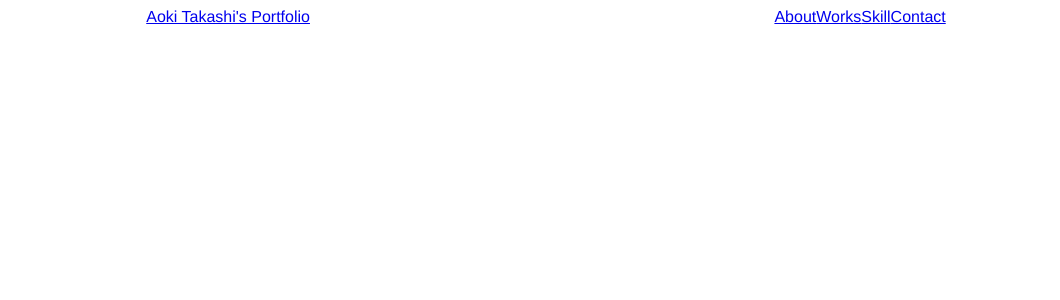
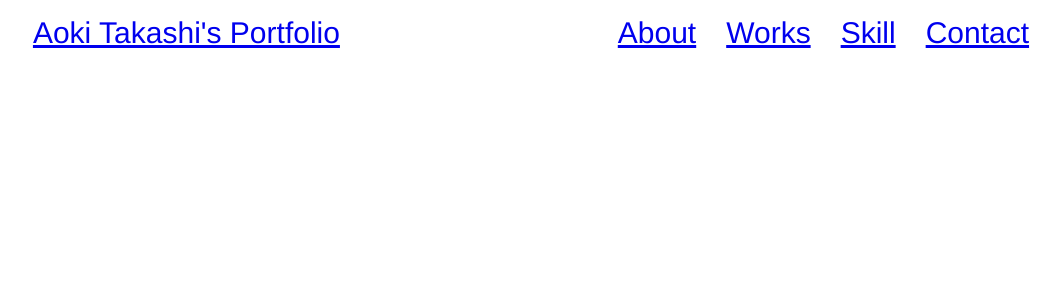
Before and after one commit to TakashiAoki5816/Portfolio, a Vue app in the folder vue-project/: page / in a window 1280 px wide. Shown: the top 300 px of the page, without its empty margins (94-1154 px from the left). Built offline with nearby package versions, Linux system fonts and the light colour scheme.

Commit message:
added class right-header

```diff
--- a/vue-project/src/components/Header.vue
+++ b/vue-project/src/components/Header.vue
@@ -4,12 +4,20 @@
       <div class= "left-header">
         <router-link to="/Home">Aoki Takashi's Portfolio</router-link>
       </div>
-      <div class= "right-header">
-        <router-link to="/About">About</router-link>
-        <router-link to="/Works">Works</router-link>
-        <router-link to="/Skill">Skill</router-link>
-        <router-link to="/Contact">Contact</router-link>
-      </div>
+      <ul class="right-header">
+        <li class="About">
+          <router-link to="/About">About</router-link>
+        </li>
+        <li class="Works">
+          <router-link to="/Works">Works</router-link>
+        </li>
+        <li class="Skill">
+          <router-link to="/Skill">Skill</router-link>
+        </li>
+        <li class="Contact">
+          <router-link to="/Contact">Contact</router-link>
+        </li>
+      </ul>
     </div>
   </header>
 </template>
@@ -18,9 +26,22 @@
 </script>
 
 <style>
+header {
+  font-size: 30px;
+}
 .header {
+  height: 50px;
   display: flex;
   justify-content: space-around;
-
+  align-items: center;
+}
+.right-header {
+  display: flex;
+}
+ul {
+  list-style: none;
+}
+li {
+  margin-right: 30px;
 }
 </style>
```
